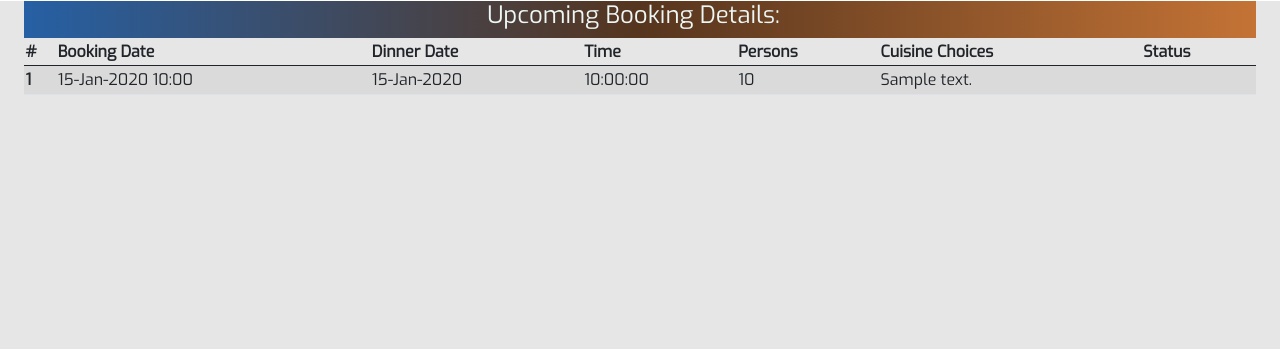
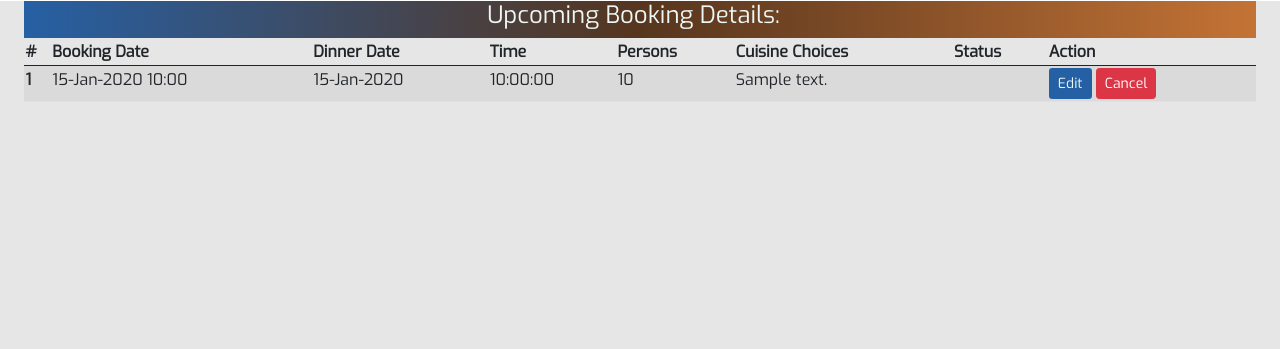
Before and after one commit to Polyanyanwu/graces-buffet-pp4, a Django app: template bookings/templates/bookings/up/upcoming_booking_detail.html in a window 1280 px wide. Shown: the part 71-420 px from the top of the page. Run offline with Django 3.2, Linux system fonts and the light colour scheme; the template is opened without the code that fills it: values that come from a table or form of the project are taken from there, others are empty; tables that the repository leaves empty hold one stand-in row (values such as "Sample post"); parts of the project's set-up code (start-up, migrations or seed data) failed here and were passed over.

Commit message:
feat: Add user able to click cancel from up coming booking

```diff
--- a/bookings/templates/bookings/up/upcoming_booking_detail.html
+++ b/bookings/templates/bookings/up/upcoming_booking_detail.html
@@ -18,6 +18,7 @@
         <th scope="col">Persons</th>
         <th scope="col">Cuisine Choices</th>
         <th scope="col">Status</th>
+        <th scope="col">Action</th>
       </tr>
     </thead>
     <tbody>
@@ -30,11 +31,24 @@
         <td>{{ booking.seats }}</td>
         <td>{{ booking.cuisines }}</td>
         <td>{{ booking.booking_status }}</td>
+        <td> <a href="{% url 'update_booking_action' booking.id %}" class="btn btn-sm btn-color">Edit</a>
+          <button type="button" class="btn btn-danger btn-sm confirmation-btn" data-bs-toggle="modal"
+            data-bs-target="#confirmModal" id="confirmation-btn"
+            data-message="Please confirm cancellation of this booking?" data-booking-id={{ booking.id }}>Cancel
+          </button>
+        </td>
       </tr>
       {% endfor %}
     </tbody>
   </table>
-
+  <form method="POST" action="{% url 'cancel_my_booking' user.username%}">
+    {% csrf_token %}
+    <div class="col">
+        <input type="number" value ="" name="booking_id" class="hidden" id="cancel_booking_id">
+        <button class="hidden" id="cancel-booking-btn" type="submit" name="up_coming_booking">cancel
+            actual</button>
+    </div>
+</form>
   <nav aria-label="Page navigation">
     <ul class="pagination justify-content-center">
       {% if bookings.has_previous %}
--- a/cancel_booking/views.py
+++ b/cancel_booking/views.py
@@ -1,7 +1,7 @@
 """ Cancel bookings module """
 
 from datetime import datetime
-from django.shortcuts import render
+from django.shortcuts import render, redirect
 
 # from django.shortcuts import get_object_or_404
 from django.views import View
@@ -70,6 +70,9 @@ class CancelMyBooking(View):
             print(excpt_m)
             messages.add_message(request, messages.INFO,
                                  'Cancellation failed, try later')
+        if 'up_coming_booking' in request.POST:
+            return redirect('upcoming_booking_detail')
+        else:
             HttpResponseRedirect('cancel_booking/notification_detail.html')
 
         return render(
```
Lines whose indentation alone changed are shown as unchanged.
